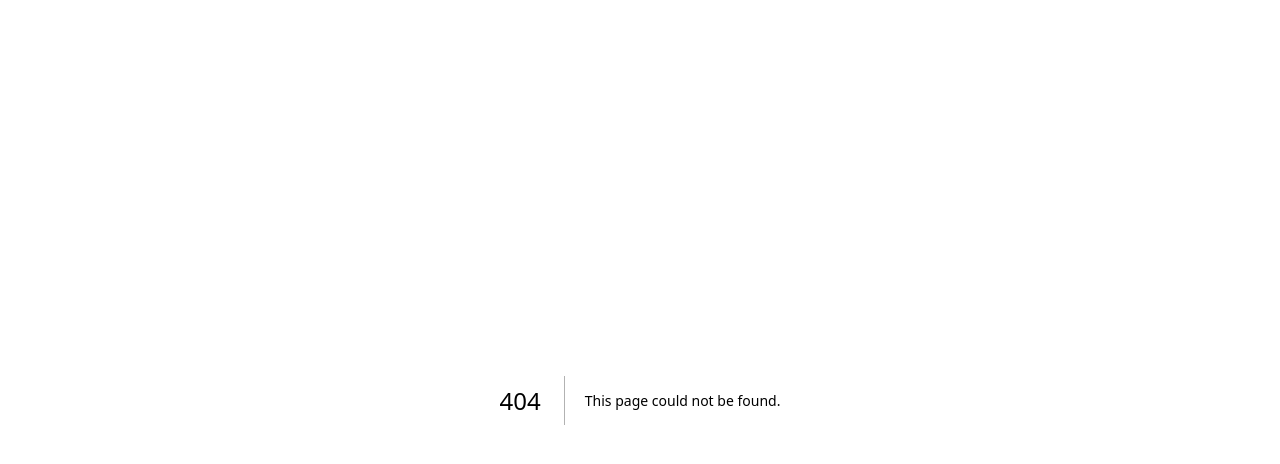
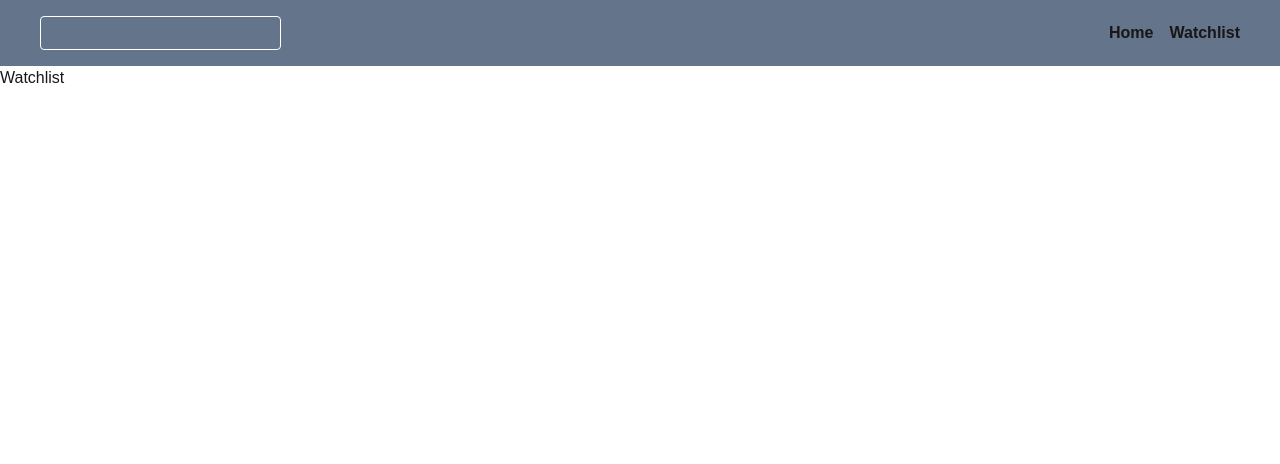
Before and after one commit to Tasnim-Pricila/movie-app, a Next.js app: page /watchlist in a window 1280 px wide. Before the commit this address had no page. Shown: the top 464 px of the page. Built offline with nearby package versions, Linux system fonts and the light colour scheme.

Commit message:
header created

```diff
--- a/src/app/layout.tsx
+++ b/src/app/layout.tsx
@@ -1,6 +1,7 @@
 import type { Metadata } from "next";
 import localFont from "next/font/local";
 import "./globals.css";
+import Link from "next/link";
 
 const geistSans = localFont({
   src: "./fonts/GeistVF.woff",
@@ -28,6 +29,15 @@ export default function RootLayout({
       <body
         className={`${geistSans.variable} ${geistMono.variable} antialiased`}
       >
+        <header className="flex justify-between items-center px-10 py-4 bg-slate-500 ">
+          <div>
+            <input type="text" className="bg-transparent border border-white rounded outline-none px-4 py-1" />
+          </div>
+          <nav className="flex gap-4  font-semibold">
+            <Link href="/">Home</Link>
+            <Link href="/watchlist">Watchlist</Link>
+          </nav>
+        </header>
         {children}
       </body>
     </html>
--- /dev/null
+++ b/src/app/watchlist/page.tsx
@@ -0,0 +1,7 @@
+import React from "react";
+
+const Watchlist = () => {
+  return <div>Watchlist</div>;
+};
+
+export default Watchlist;
```
